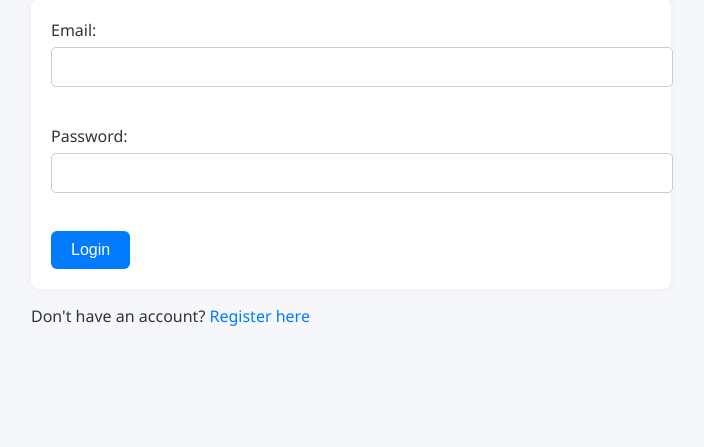
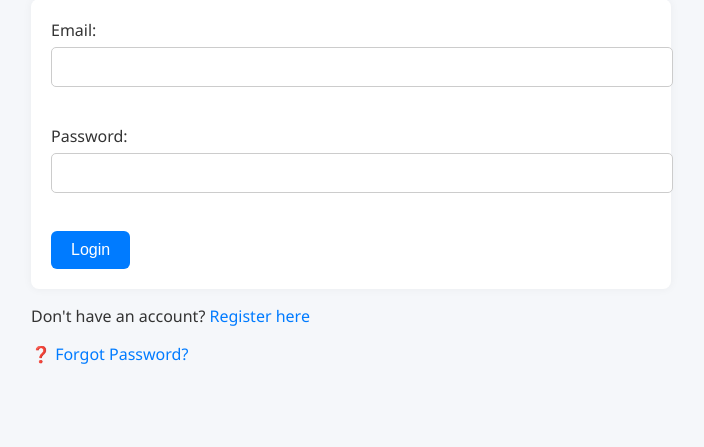
Before and after one commit to anubhavdwivedy/ta_monitoring_system, a Flask app: page /login in a window 1280 px wide. Shown: the part 94-541 px from the top of the page, without its empty margins (9-713 px from the left). Run offline with Flask 3, Linux system fonts and the light colour scheme.

Commit message:
Update login.html

```diff
--- a/templates/login.html
+++ b/templates/login.html
@@ -26,6 +26,7 @@
 
     <div class="nav-footer">
         <p>Don't have an account? <a href="/register">Register here</a></p>
+        <a href="/forgot-password">❓ Forgot Password?</a>
     </div>
 </div>
 </body>
```
